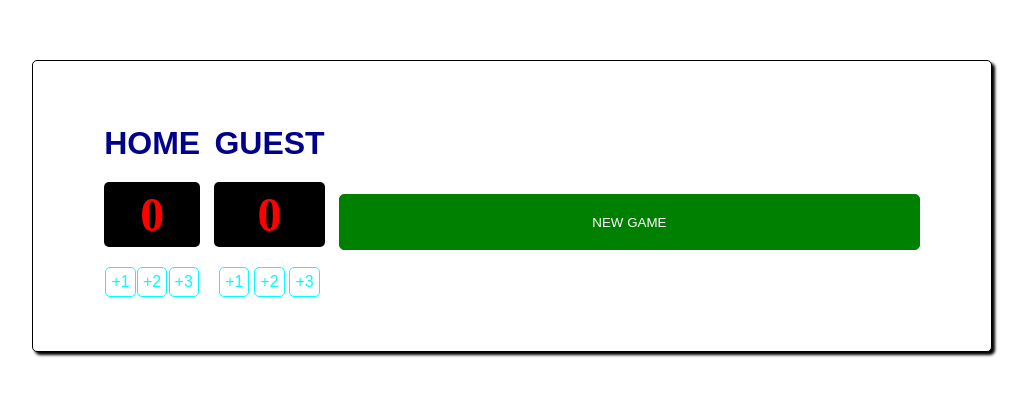
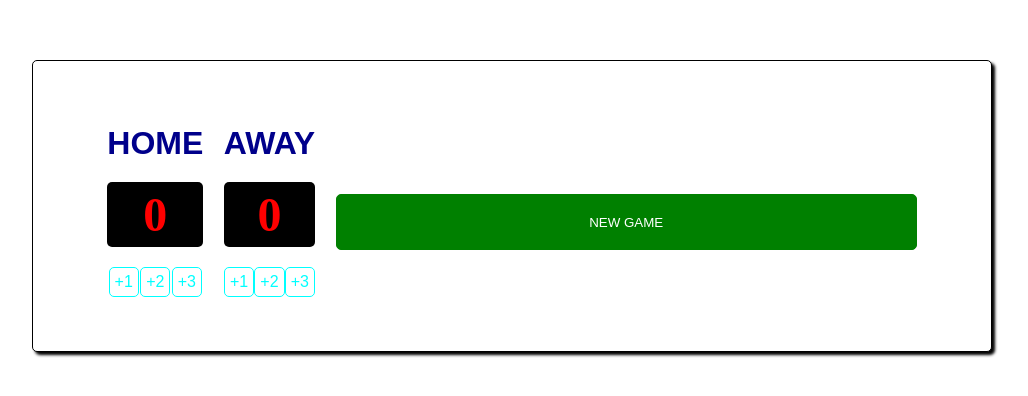
Before and after one commit to ChasingCloudss/scoreboard, a plain HTML site: page index.html in a window 1280 px wide. Shown: the part 194-590 px from the top of the page, without its empty margins (128-1156 px from the left). Drawn offline with Linux system fonts and the light colour scheme.

Commit message:
Update index.html

```diff
--- a/index.html
+++ b/index.html
@@ -16,7 +16,7 @@
                 </div>
             </div>
             <div class="team">
-                <h3 class="home-board-title">GUEST</h3>
+                <h3 class="home-board-title">AWAY</h3>
                 <div class="home-board">
                     <h1 class="home-points-text" id="guest-point">0</h1>
                 </div>
```
